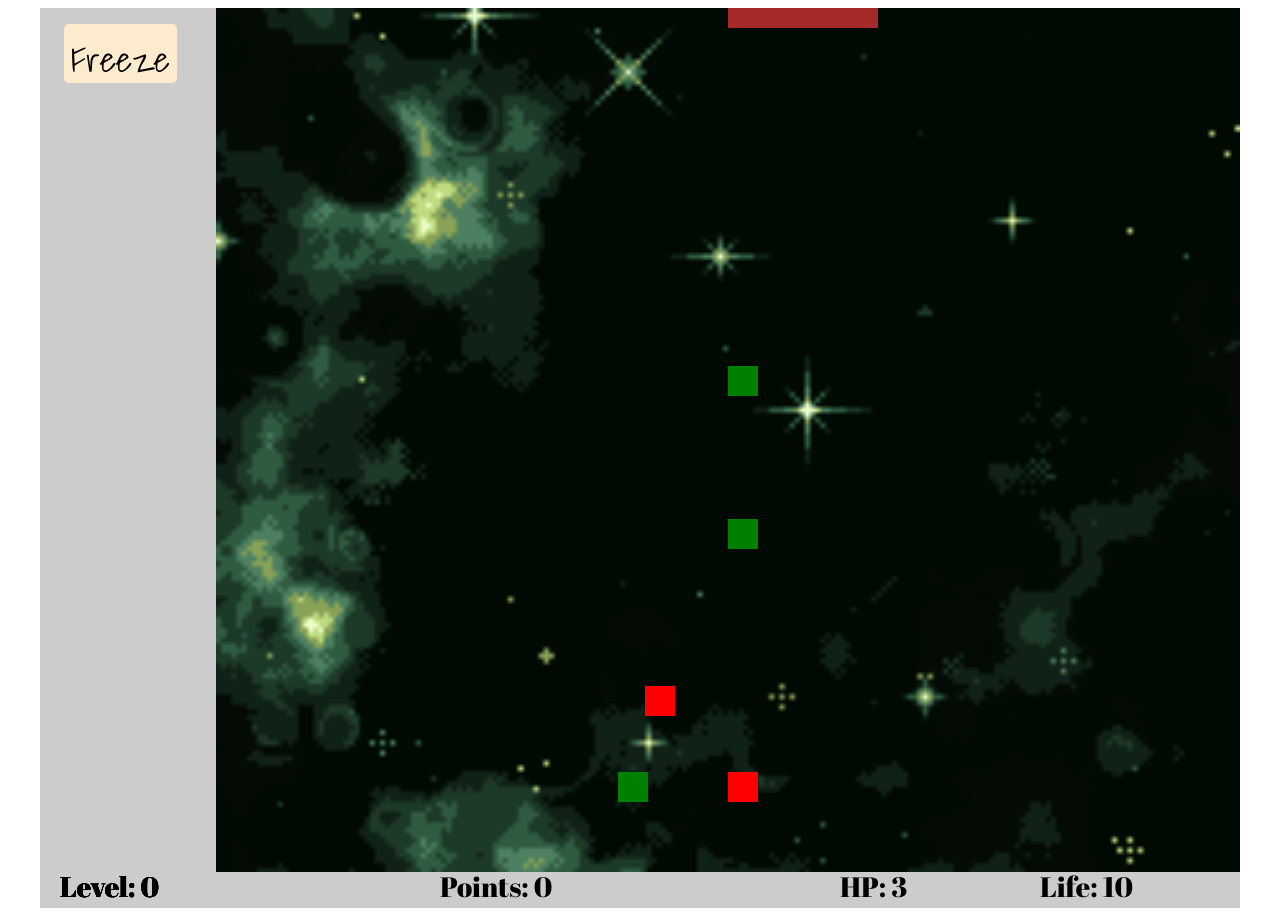
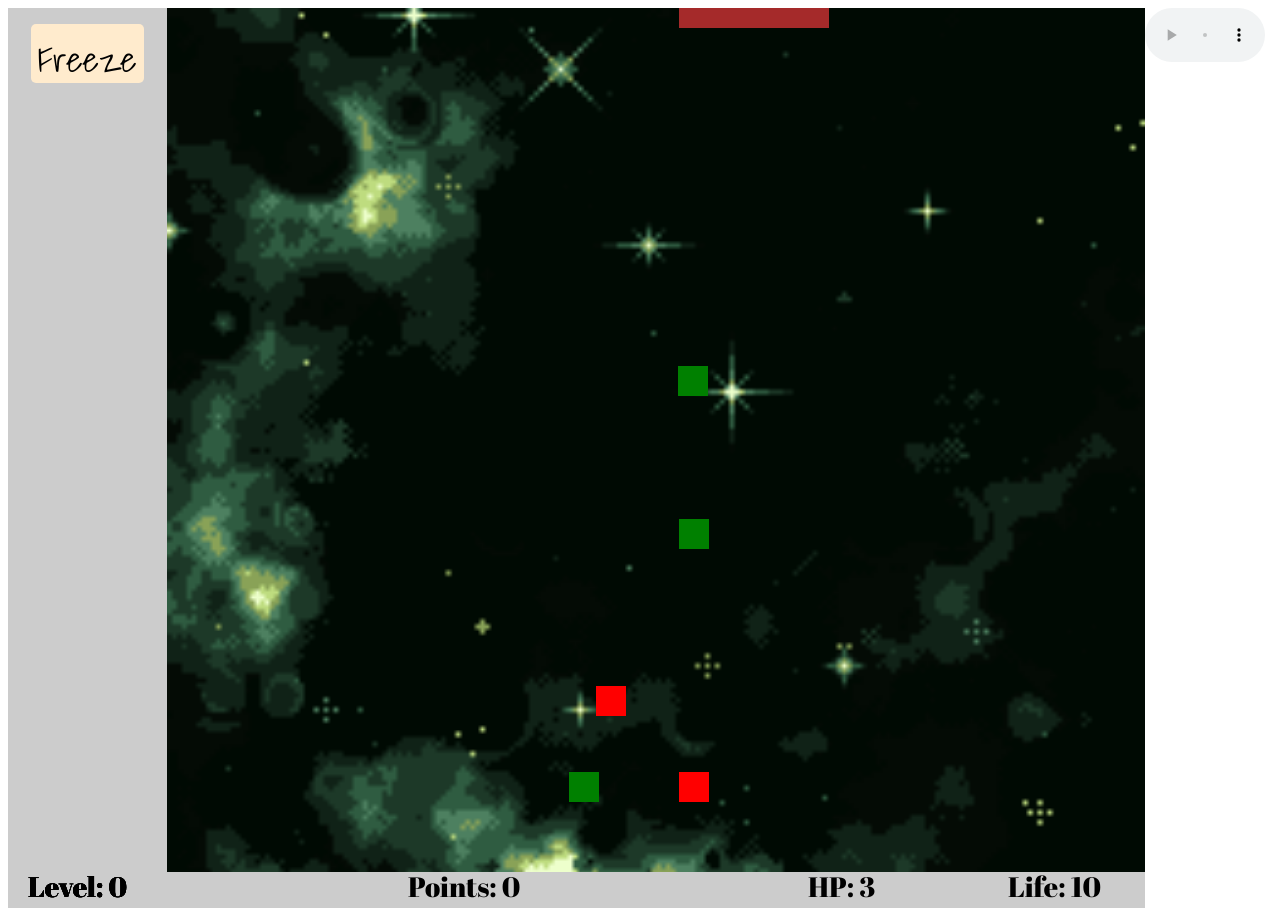
Before and after one commit to CavemanKT/firstProject-towardsResurrection, a plain HTML site: page index.html in a window 1280 px wide. Both pictures are taken after a click on the button "START". Drawn offline with nearby package versions, Linux system fonts and the light colour scheme.

Commit message:
add audio

```diff
--- a/index.html
+++ b/index.html
@@ -34,7 +34,7 @@
     </div>
     <div id="game-screen" hidden></div>
   </div>
-  <audio>
+  <audio controls>
     <source src="./sound-track/moon_chime_remix.mp3" type="audio/mpeg">
   </audio>
 
--- a/script/main.js
+++ b/script/main.js
@@ -167,7 +167,7 @@ $divWrapper.removeAttr('hidden')
 $startBtn.removeAttr('hidden')
 
 const handleStartBtn = () => {
-  $('audio').attr('autoplay')
+  $('audio')[0].play()
   $divWrapper.hide()
   $startBtn.hide()
   $gameScreen.removeAttr('hidden')
```
